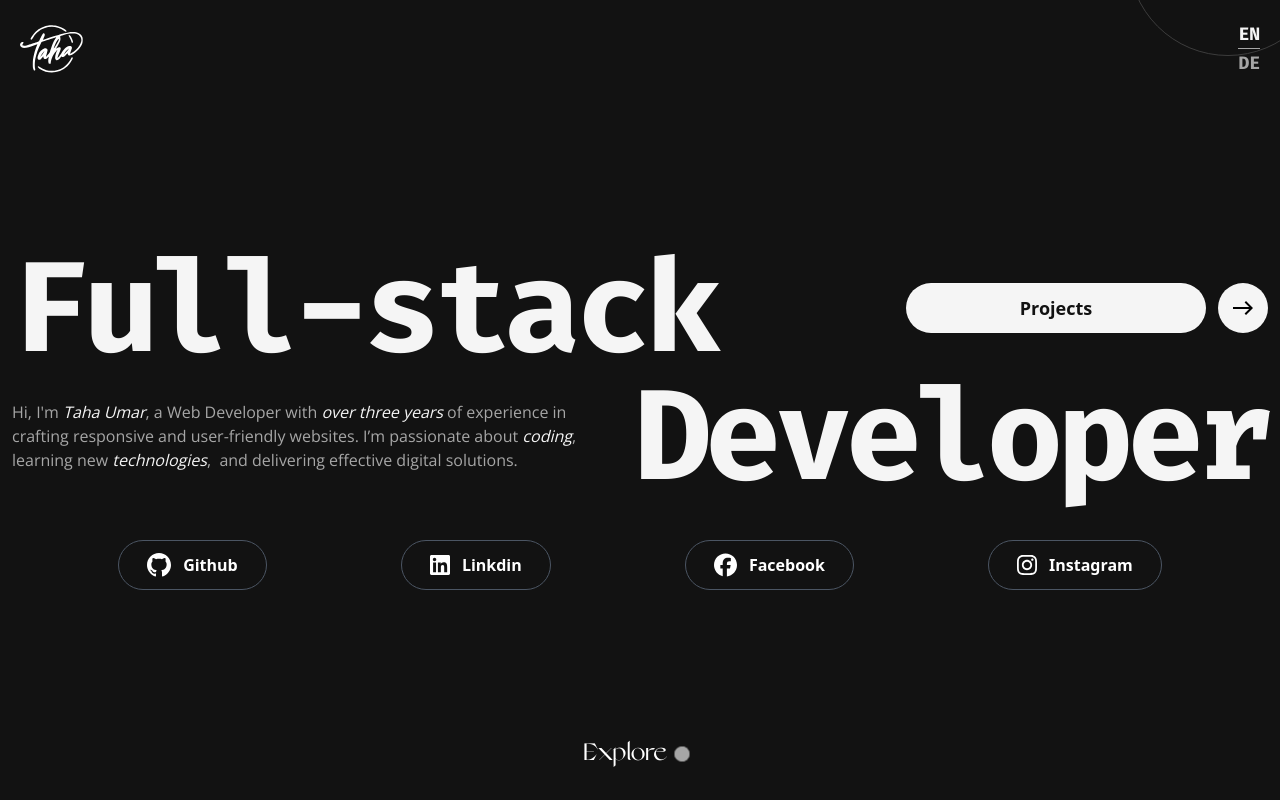
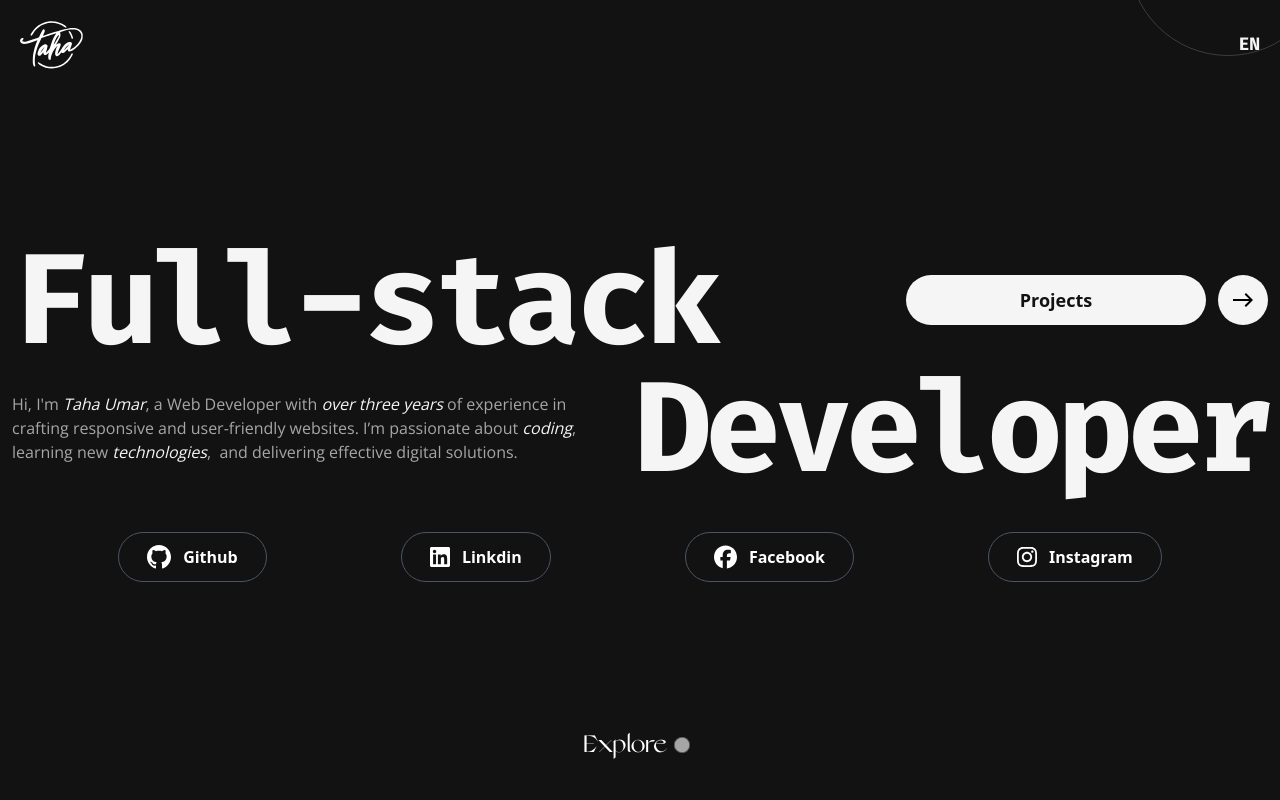
Before and after one commit to tahaumer/Taha-Umar, a React (Vite) app: page / in a window 1280 px wide. Shown: the top 800 px of the page. Built offline with nearby package versions, Linux system fonts and the light colour scheme.

Commit message:
Update Navbar.jsx

```diff
--- a/src/component/Navbar.jsx
+++ b/src/component/Navbar.jsx
@@ -6,8 +6,8 @@ const Navbar = () => {
     <div className='container p-5 bg-transparent flex justify-between items-center '>
       <img src={logo} alt='Taha' className='w-16 ' />
       <div className='font-firaCode font-bold text-lg'>
-        <button className='block border-b border-neutral1 text-secondary'>EN</button>
-        <button className='block text-neutral1'>DE</button>
+        <button className='block text-secondary'>EN</button>
+{/*         <button className='block text-neutral1'>DE</button> */}
       </div>
     </div>
 
```
